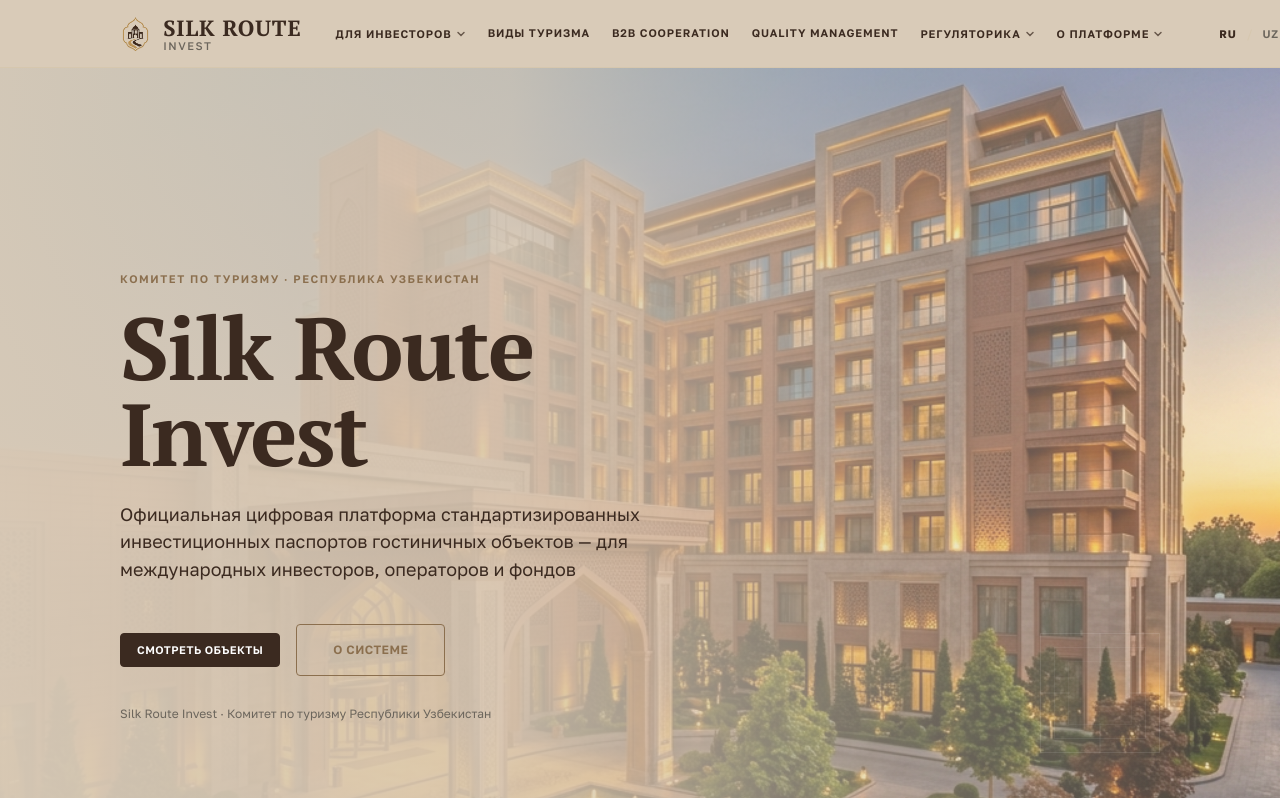
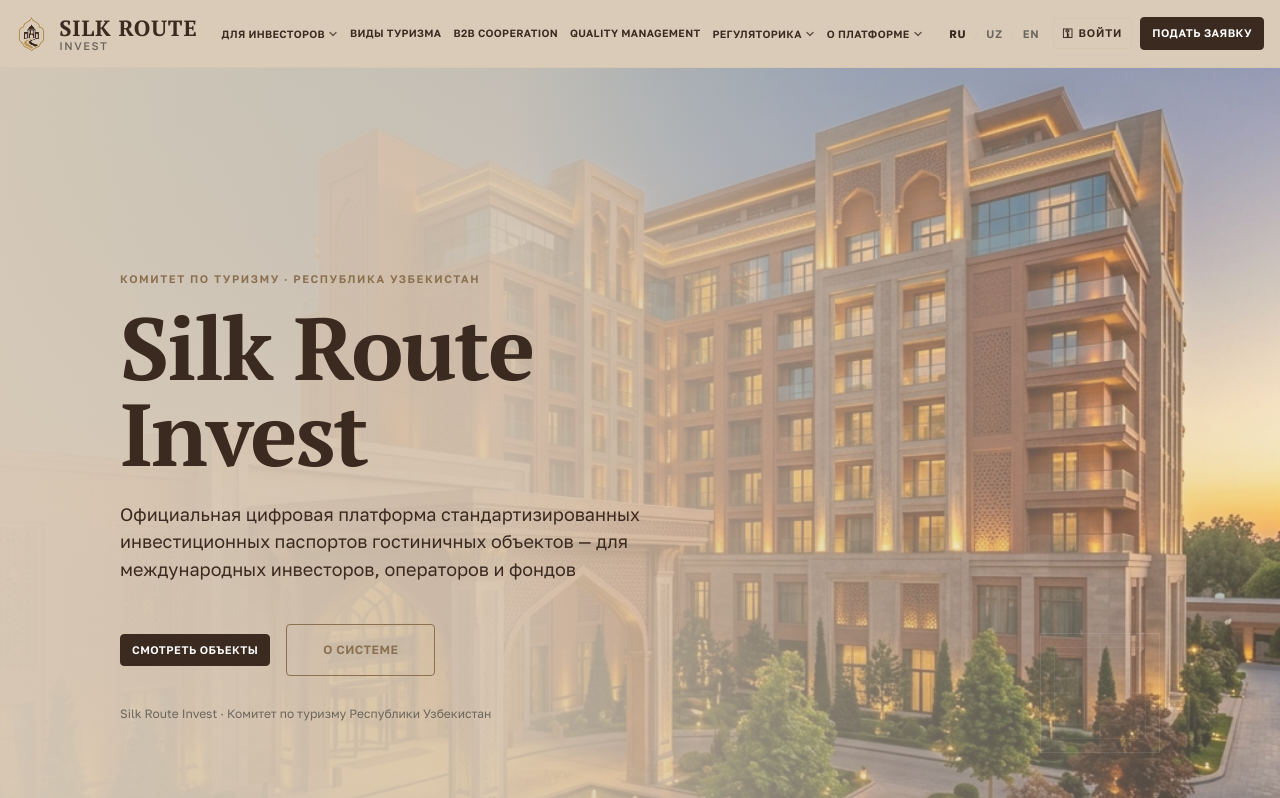
Before and after one commit to Caesar-creatoe/hip-uzbekistan, a plain HTML site: page index.html in a window 1280 px wide. Shown: the top 798 px of the page. Drawn offline with Linux system fonts and the light colour scheme.

Commit message:
fix: shift navigation items to the left and push login/CTA buttons to the right with margin-left: auto and full width container

```diff
--- a/styles/header.css
+++ b/styles/header.css
@@ -20,11 +20,11 @@
 .header-inner {
   display: flex;
   align-items: center;
-  gap: var(--space-8);
+  gap: 16px;
   height: 100%;
-  max-width: var(--container-max);
+  max-width: 100%;
   margin: 0 auto;
-  padding: 0 var(--grid-margin-desktop);
+  padding: 0 28px;
 }
 
 /* ── Логотип ────────────────────────────────── */
@@ -34,6 +34,7 @@
   gap: var(--space-3);
   flex-shrink: 0;
   text-decoration: none;
+  margin-right: 8px;
 }
 
 .logo-emblem-img {
@@ -69,36 +70,39 @@
   line-height: 1;
 }
 
-/* ── Навигация ──────────────────────────────── */
+/* ── Навигация (прижата влево к логотипу) ────── */
 .header-nav {
   display: flex;
   align-items: center;
-  gap: var(--space-1);
-  margin-left: auto;
+  gap: 0;
+  margin-left: 0;
+  height: 100%;
 }
 
 .nav-link {
   font-family: var(--font-body);
-  font-size: var(--text-xs);
-  font-weight: var(--fw-medium);
-  letter-spacing: var(--tracking-wider);
+  font-size: 11px;
+  font-weight: var(--fw-semibold);
+  letter-spacing: 0.03em;
   text-transform: uppercase;
   color: var(--color-text-primary);
   text-decoration: none;
-  padding: var(--space-2) var(--space-4);
+  padding: 0 8px;
   border-radius: var(--radius-subtle);
   transition: color var(--transition-base);
+  white-space: nowrap;
 }
 .nav-link:hover {
   color: var(--color-accent);
 }
 
-/* ── Правый блок: язык + CTA ────────────────── */
+/* ── Правый блок: язык + CTA (прижат вправо) ── */
 .header-right {
   display: flex;
   align-items: center;
-  gap: var(--space-5);
+  gap: 12px;
   flex-shrink: 0;
+  margin-left: auto;
 }
 
 /* Переключатель языка */
--- a/styles/megamenu.css
+++ b/styles/megamenu.css
@@ -22,11 +22,11 @@
 .header-inner {
   display: flex;
   align-items: center;
-  gap: var(--space-6);
+  gap: 16px;
   height: 100%;
-  max-width: var(--container-max);
+  max-width: 100%;
   margin: 0 auto;
-  padding: 0 var(--grid-margin-desktop);
+  padding: 0 28px;
 }
 
 /* ── Логотип ─────────────────────────────────────────────── */
@@ -36,6 +36,7 @@
   gap: var(--space-3);
   flex-shrink: 0;
   text-decoration: none;
+  margin-right: 8px;
 }
 .logo-title {
   font-family: var(--font-display);
@@ -56,12 +57,12 @@
 }
 .logo-text { display: flex; flex-direction: column; gap: 1px; }
 
-/* ── Навигация ───────────────────────────────────────────── */
+/* ── Навигация (прижата влево) ───────────────────────────── */
 .header-nav {
   display: flex;
   align-items: center;
-  gap: 2px;
-  margin-left: auto;
+  gap: 0px;
+  margin-left: 0;
   height: 100%;
 }
 
@@ -77,20 +78,21 @@
   font-family: var(--font-body);
   font-size: 11px;
   font-weight: var(--fw-semibold);
-  letter-spacing: var(--tracking-wider);
+  letter-spacing: 0.03em;
   text-transform: uppercase;
   color: var(--color-text-primary);
   text-decoration: none;
   background: none;
   border: none;
   cursor: pointer;
-  padding: 0 10px;
+  padding: 0 8px;
   height: 100%;
   display: flex;
   align-items: center;
-  gap: 4px;
+  gap: 3px;
   transition: color 0.2s;
   white-space: nowrap;
+  flex-shrink: 0;
 }
 .nav-link:hover, .nav-trigger:hover,
 .nav-item:hover > .nav-trigger,
@@ -218,15 +220,15 @@
 .header-right {
   display: flex;
   align-items: center;
-  gap: var(--space-4);
+  gap: 12px;
   flex-shrink: 0;
-  margin-left: var(--space-4);
+  margin-left: auto;
 }
 
 .lang-switcher {
   display: flex;
   align-items: center;
-  gap: var(--space-1);
+  gap: 2px;
 }
 .lang-sep {
   font-family: var(--font-body);
@@ -244,7 +246,7 @@
   background: none;
   border: none;
   cursor: pointer;
-  padding: 4px 6px;
+  padding: 4px 5px;
   transition: color 0.15s;
   border-radius: 3px;
 }
@@ -265,14 +267,15 @@
   background: none;
   border: 1px solid var(--color-border);
   border-radius: 4px;
-  padding: 6px 14px;
+  padding: 6px 12px;
   cursor: pointer;
   text-decoration: none;
   display: flex;
   align-items: center;
-  gap: 6px;
+  gap: 5px;
   transition: color 0.2s, border-color 0.2s, background 0.2s;
   white-space: nowrap;
+  flex-shrink: 0;
 }
 .btn-login:hover {
   color: var(--color-text-primary);
@@ -280,15 +283,38 @@
   background: var(--color-surface);
 }
 .btn-login .btn-login-icon {
-  font-size: 14px;
+  font-size: 13px;
   line-height: 1;
 }
 
 /* ── CTA «Подать заявку» ────────────────────────────────── */
-.btn.btn--primary {
+.btn.btn--primary,
+#header-cta {
   font-size: 11px;
-  padding: 7px 16px;
+  padding: 7px 14px;
   white-space: nowrap;
+  flex-shrink: 0;
+}
+
+@media (max-width: 1300px) {
+  .header-inner {
+    padding: 0 16px;
+    gap: 10px;
+  }
+  .nav-link, .nav-trigger {
+    font-size: 10.5px;
+    padding: 0 6px;
+  }
+  .header-right {
+    gap: 8px;
+  }
+  .btn-login {
+    padding: 5px 9px;
+  }
+  .btn.btn--primary,
+  #header-cta {
+    padding: 6px 11px;
+  }
 }
 
 /* ── Мобильное меню (гамбургер) ─────────────────────────── */
```
